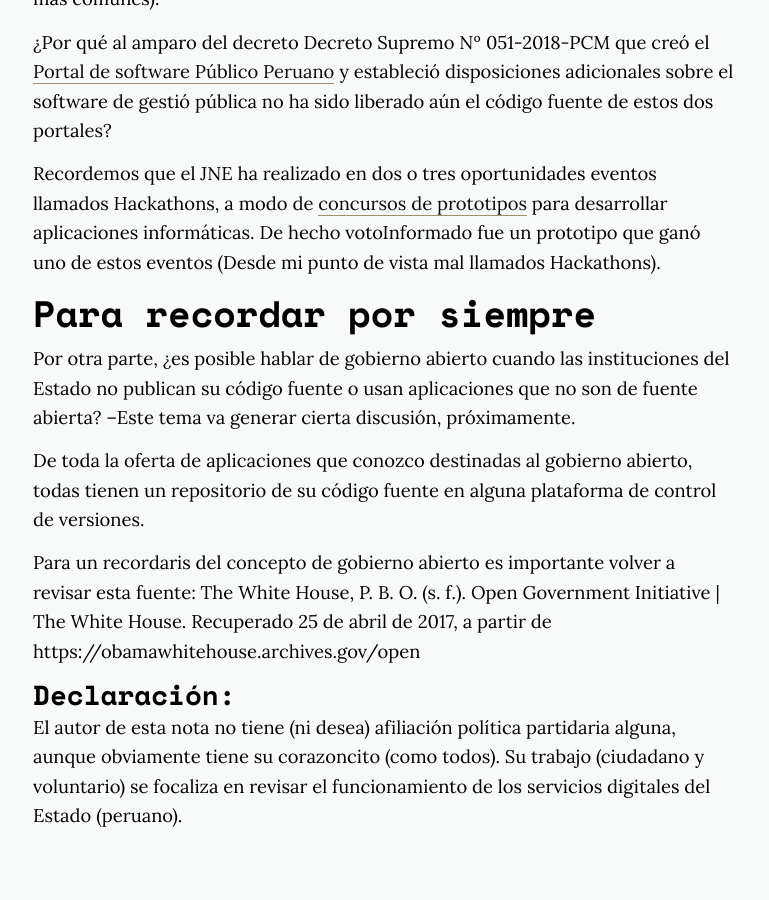
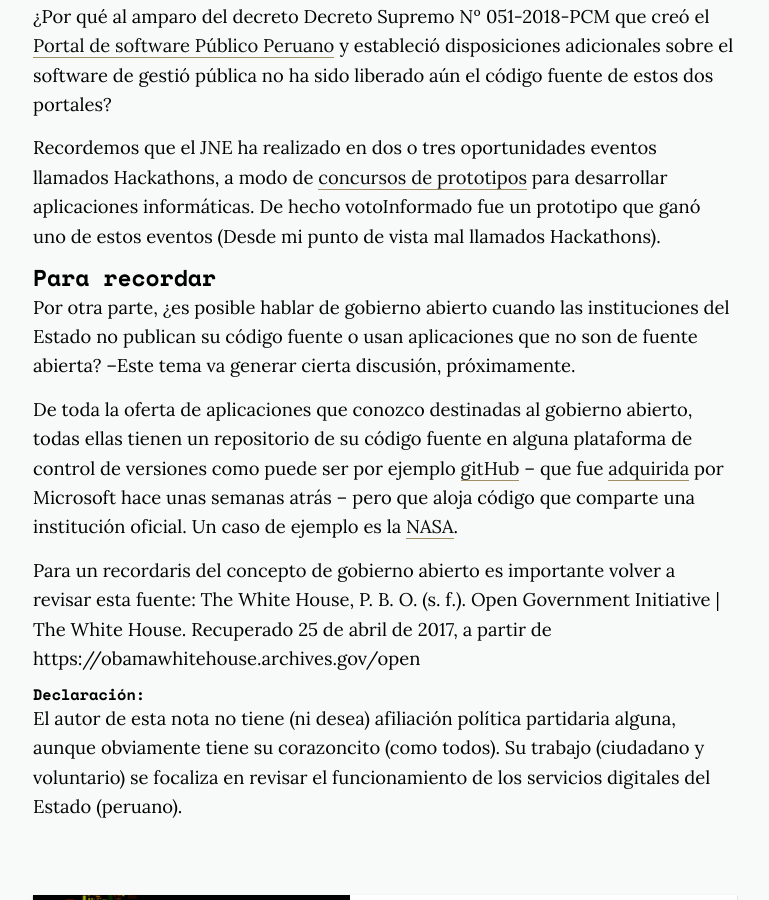
Before and after one commit to manuelvarzen/Vigia, a Jekyll site: the page built from _posts/2018-08-10-JNE-VotoInformado.md, in a window 1280 px wide and 900 px high, scrolled down 2136 px. Shown: the whole window, without its empty margins (255-1024 px from the left). Built offline with Jekyll 4.4.1, drawn with Linux system fonts in a browser that asks for light colours; nearby versions of some CDN libraries.

Commit message:
Update 2018-08-10-JNE-VotoInformado.md

```diff
--- a/_posts/2018-08-10-JNE-VotoInformado.md
+++ b/_posts/2018-08-10-JNE-VotoInformado.md
@@ -12,7 +12,7 @@ categories:
   - Elections
   - Open Data
 ---
-## Por siempre
+#### Por siempre
 Cuando algún servicio (digital o no) del Estado deja de funcionar por completo o de manera parcial lo que sucede, como es obvio, es que el ciudadano tiene que asumir varios costos y uno de ellos, si le es posible, hacer el trabajo que algunos funcionarios y colaboradores de alguna institución dejaron de hacer o hicieron obviando las necesidades del usuario del servicio.
 
 Si la población tendría que tener acceso a la información consolidada (que seria el resumen del plan) a través de una plataforma web,  como una orientación de la dirección institucional, ¿por qué dejar incompleta la información de algunos de los planes de los partidos políticos para las próximas elecciones municipales? ¿Por qué aregar más trabajo al ciudadano?
@@ -29,13 +29,13 @@ Pero cuando revisamos los planes (algunos planes son solo un resumen en un forma
 
 Recordemos que el JNE ha realizado en dos o tres oportunidades eventos llamados Hackathons, a modo de [concursos de prototipos](https://www.facebook.com/notes/manuelvar-vargas/hackathon-o-concurso-de-prototipos-o-pueden-coexistir-ambas-definiciones-al-mism/1537810309574197/) para desarrollar aplicaciones informáticas. De hecho votoInformado fue un prototipo que ganó uno de estos eventos (Desde mi punto de vista mal llamados Hackathons).
 
-## Para recordar por siempre
+#### Para recordar
 Por otra parte, ¿es posible hablar de gobierno abierto cuando las instituciones del Estado no publican su código fuente o usan aplicaciones que no son de fuente abierta? --Este tema va generar cierta discusión, próximamente.
 
-De toda la oferta de aplicaciones que conozco destinadas al gobierno abierto, todas tienen un repositorio de su código fuente en alguna plataforma de control de versiones.
+De toda la oferta de aplicaciones que conozco destinadas al gobierno abierto, todas ellas tienen un repositorio de su código fuente en alguna plataforma de control de versiones como puede ser por ejemplo [gitHub](https://www.github.org) -- que fue [adquirida](https://news.microsoft.com/2018/06/04/microsoft-to-acquire-github-for-7-5-billion/) por Microsoft hace unas semanas atrás -- pero que aloja código que comparte una institución oficial. Un caso de ejemplo es la [NASA](https://code.nasa.gov/).
 
 Para un recordaris del concepto de gobierno abierto es importante volver a revisar esta fuente:
 The White House, P. B. O. (s. f.). Open Government Initiative | The White House. Recuperado 25 de abril de 2017, a partir de https://obamawhitehouse.archives.gov/open
 
-### Declaración:
+##### Declaración:
 El autor de esta nota no tiene (ni desea) afiliación política partidaria alguna, aunque obviamente tiene su corazoncito (como todos). Su trabajo (ciudadano y voluntario) se focaliza en revisar el funcionamiento de los servicios digitales del Estado (peruano).
```
